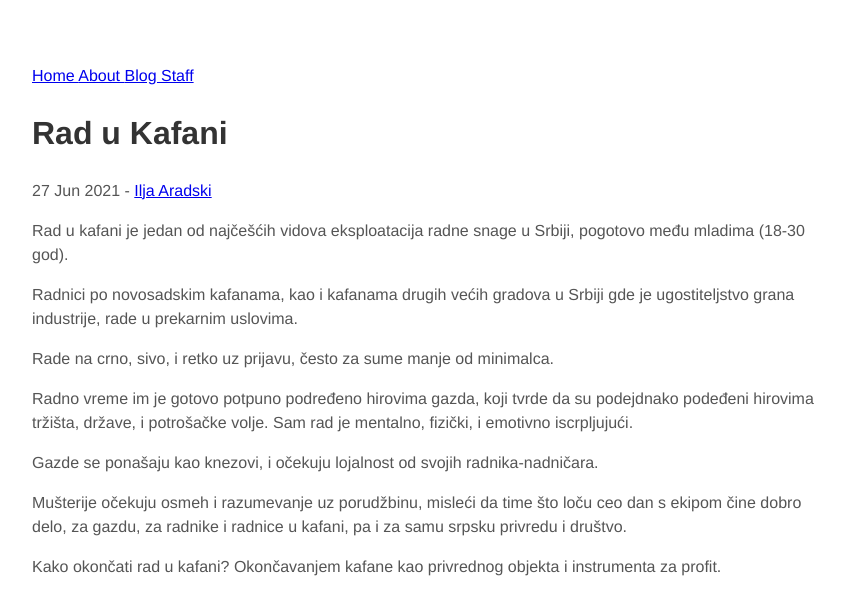
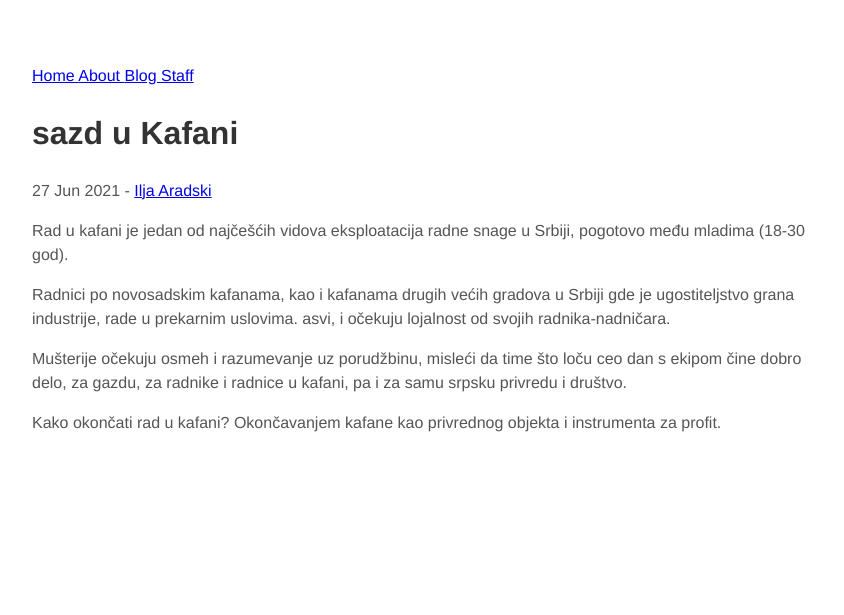
Before and after one commit to Dataphil/Dataphil.github.io, a Jekyll site: the page built from _posts/2021-06-29-rad-u-kafani copy.md, in a window 1280 px wide. Shown: the top 615 px of the page, without its empty margins (208-1052 px from the left). Built offline with Jekyll 4.4.1, drawn with Linux system fonts in a browser that asks for light colours.

Commit message:
Everything looks ok.

```diff
--- a/_posts/2021-06-29-rad-u-kafani copy.md
+++ b/_posts/2021-06-29-rad-u-kafani copy.md
@@ -1,6 +1,6 @@
 ---
 author: ilja
-title:  "Rad u Kafani"
+title:  "sazd u Kafani"
 date:   2021-06-27 15:10:45 +0200
 categories: opinion
 ---
@@ -8,13 +8,7 @@ Rad u kafani je jedan od najčešćih vidova eksploatacija radne snage u Srbiji,
 
 Radnici po novosadskim kafanama, kao i kafanama drugih većih gradova u Srbiji gde je ugostiteljstvo grana industrije,
 rade u prekarnim uslovima.
-
-Rade na crno, sivo, i retko uz prijavu, često za sume manje od minimalca.
-
-Radno vreme im je gotovo potpuno podređeno hirovima gazda, koji tvrde da su podejdnako podeđeni hirovima tržišta, države, i potrošačke volje.
-Sam rad je mentalno, fizički, i emotivno iscrpljujući.
-
-Gazde se ponašaju kao knezovi, i očekuju lojalnost od svojih radnika-nadničara.
+asvi, i očekuju lojalnost od svojih radnika-nadničara.
 
 Mušterije očekuju osmeh i razumevanje uz porudžbinu, misleći da time što loču ceo dan s ekipom čine dobro delo, za gazdu,
 za radnike i radnice u kafani, pa i za samu srpsku privredu i društvo.
```
